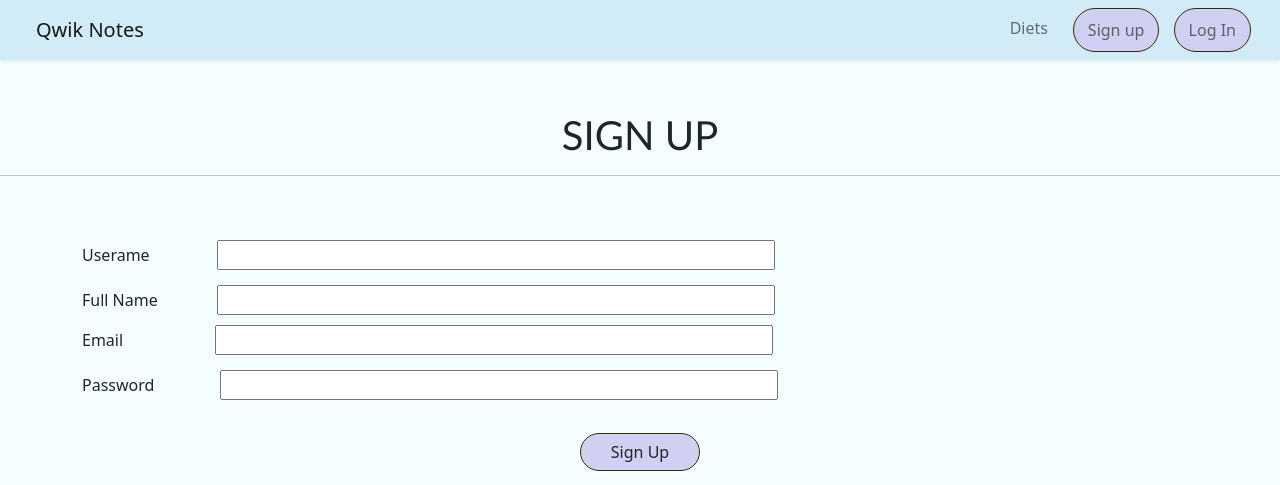
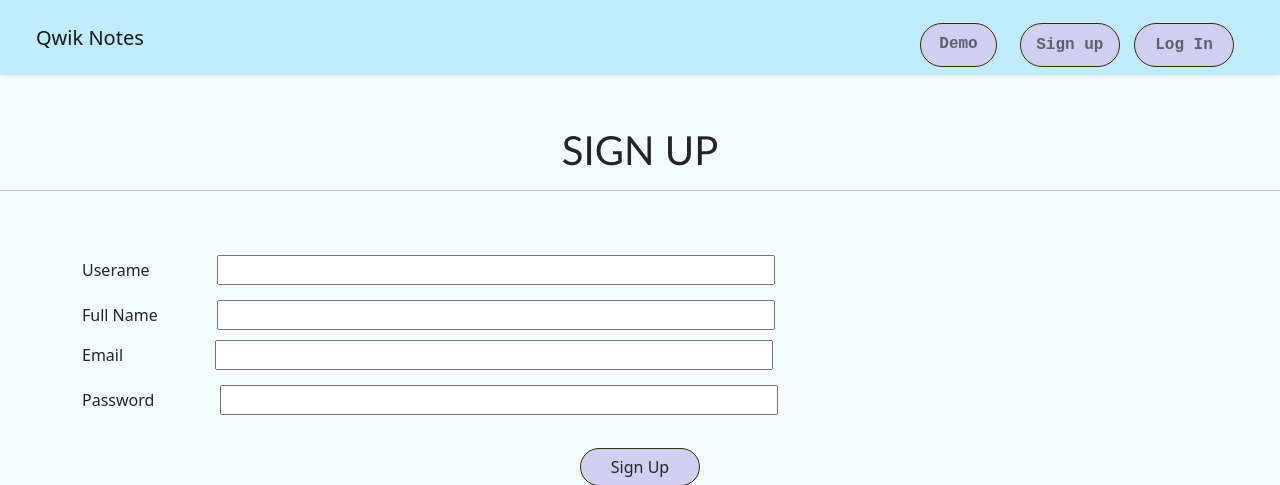
Before and after one commit to Tasneem-I/Qwik-Notes, a Flask app: page /signup in a window 1280 px wide. Shown: the top 485 px of the page. Run offline with Flask 3, Linux system fonts and the light colour scheme.

Commit message:
a few add-ons

```diff
--- a/app.py
+++ b/app.py
@@ -69,6 +69,8 @@ def login():
 
 @app.route("/dashboard", methods= ["GET", "POST"])
 def dash():
+    user = current_user()
+    name = user.use
     return render_template("dashboard.html")
 
 @app.route("/add", methods=["GET", "POST"])
--- a/templates/nav.html
+++ b/templates/nav.html
@@ -1,4 +1,4 @@
-<style>.navbg-navbar {background-color:#D2ECF7}</style>
+<style>.navbg-navbar {background-color:#c3ebff}</style>
 <nav class="navbar navbar-expand-lg navbg-navbar px-4 mb-4 shadow-sm">
     <div class="container-fluid">
         <a class="navbar-brand" href="/">Qwik Notes</a>
@@ -6,12 +6,13 @@
             <span class="navbar-toggler-icon"></span>
         </button>
         <div class="collapse navbar-collapse" id="Menu">
-            <ul class="navbar-nav" style="white-space: nowrap; margin-left: auto;">
-                <li class="nav-item" style="margin-right:8%;"><a class='nav-link' href='/diet'>Diets</a></li>
+            <ul class="navbar-nav nav-pills" style="white-space: nowrap; margin-left: auto;">
+                <style>.cute-button {background-color: #d0d0f2;border: 1px solid #392905;border-radius: 50px;margin-right: 10px;} </style>
+                <li class="nav-item cute-button" style="margin-top: 15px;margin-right:8%; width: 100px;text-align: center;"><a class='nav-link' href='/demo'style="font-family: 'Courier New', Courier, monospace;"><b>Demo</b></a></li>
                 <style>.nav-item button {background-color: #d0d0f2;border: 1px solid #392905;border-radius: 50px;margin-right: 10px;} </style>
                 <li class="nav-item" style="margin-left: -1%;;">
-                    <button type="button"><a href='/signup' class='nav-link'>Sign up</a></button>
-                    <button type="button"><a href='/login' class='nav-link'> Log In</a></button>
+                    <button type="button" style="margin-top: 15px; width: 100px; text-align: center;"><a href='/signup' class='nav-link'style="font-family: 'Courier New', Courier, monospace;"><b>Sign up</b></a></button>
+                    <button type="button" style="margin-top: 15px; width: 100px; text-align: center;"><a href='/login' class='nav-link' style="font-family: 'Courier New', Courier, monospace;"><b> Log In</b></a></button>
                 </li>
             </ul>
         </div>
--- a/templates/signup.html
+++ b/templates/signup.html
@@ -6,7 +6,7 @@
     <title>{% block title %} Sign Up {% endblock %}</title>
     <link href="https://cdn.jsdelivr.net/npm/bootstrap@5.2.2/dist/css/bootstrap.min.css" rel="stylesheet" integrity="sha384-Zenh87qX5JnK2Jl0vWa8Ck2rdkQ2Bzep5IDxbcnCeuOxjzrPF/et3URy9Bv1WTRi" crossorigin="anonymous">
 </head>
-<body style="background-color: #f4fdff;">
+<body style="background-color: #f4fdff;" >
 
 {% include 'nav.html' %}
 
```
Also changed, not shown: templates/home.html (+15 -2 lines), static/qwik.webp (added), static/qwik2.webp (added), static/qwiknotes.jpg (added), 1 other file.
